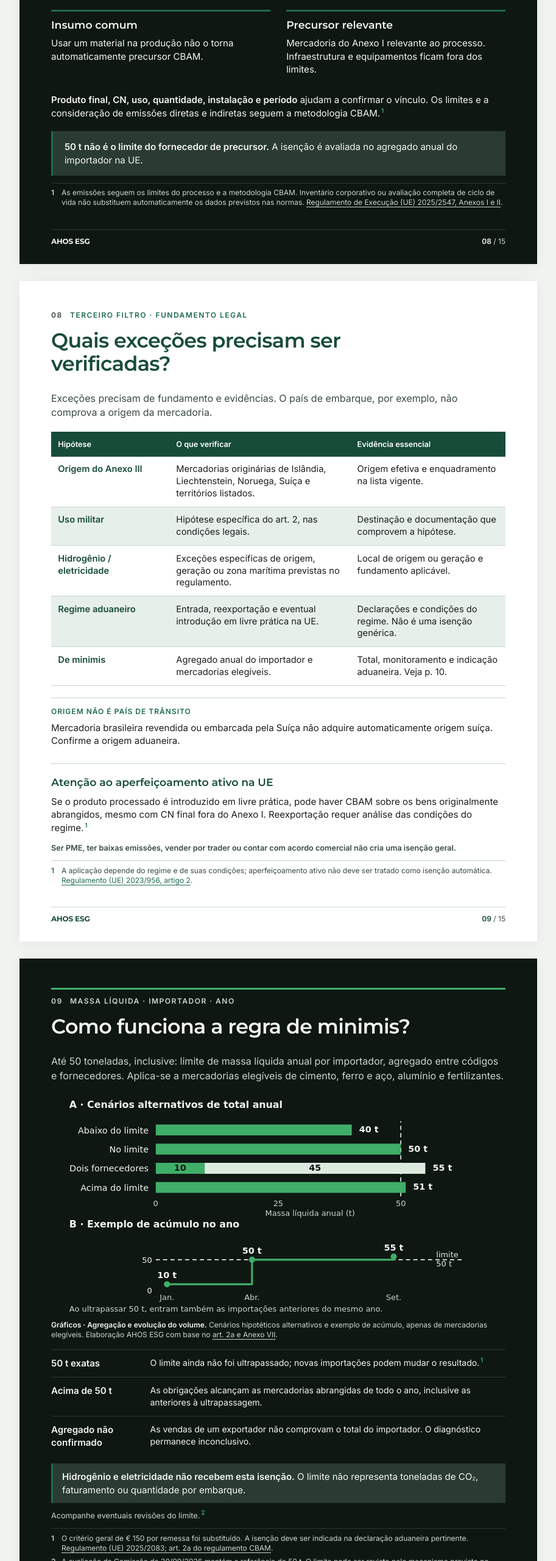
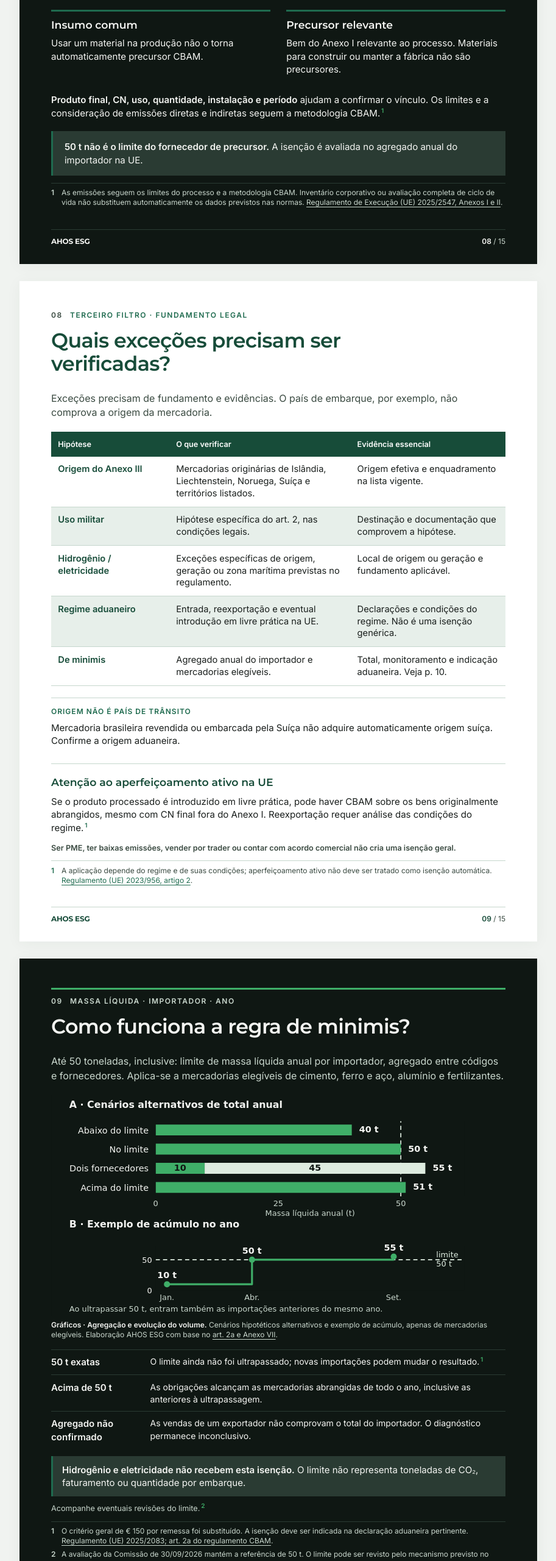
Before and after one commit to ahosesg/ahosebooks, an Astro site: page / in a window 1280 px wide. Shown: the part 8204-10764 px from the top of the page at 61% size, without its empty margins (305-1218 px from the left). Built offline with nearby package versions, Linux system fonts and the light colour scheme; Astro itself is replaced by a stand-in of ours.

Commit message:
book: clarify precursor boundary and finish print spacing

```diff
--- a/src/content/cbam/08-precursores.md
+++ b/src/content/cbam/08-precursores.md
@@ -14,7 +14,7 @@ notes:
 ---
 <div class="boundary-pair">
   <div><h3>Insumo comum</h3><p>Usar um material na produção não o torna automaticamente precursor CBAM.</p></div>
-  <div><h3>Precursor relevante</h3><p>Mercadoria do Anexo I relevante ao processo. Infraestrutura e equipamentos ficam fora dos limites.</p></div>
+  <div><h3>Precursor relevante</h3><p>Bem do Anexo I relevante ao processo. Materiais para construir ou manter a fábrica não são precursores.</p></div>
 </div>
 
 **Produto final, CN, uso, quantidade, instalação e período** ajudam a confirmar o vínculo. Os limites e a consideração de emissões diretas e indiretas seguem a metodologia CBAM.<sup class="note-ref"><a id="chamada-8-1" href="#nota-8-1" role="doc-noteref" aria-label="Nota 1">1</a></sup>
--- a/src/styles/book.css
+++ b/src/styles/book.css
@@ -415,7 +415,8 @@ body[data-mode='print'] .book { overflow-x: auto; }
 .sheet[data-page='10'] .insight { margin: 3mm 0; padding: 3mm 4mm; }
 .sheet[data-page='13'] .insight { margin: 3mm 0 0; }
 .sheet[data-page='10'] .book-figure { margin-bottom: 4mm; }
-.sheet[data-page='13'] .book-figure { margin-bottom: 4mm; }
+.sheet[data-page='13'] .book-figure { margin-bottom: 3mm; }
+.sheet[data-page='10'] .minimis-rules > div { padding: 2.5mm 0; }
 .sheet[data-page='4'] .insight { margin-top: 4mm; }
 .sheet-references .reference-list li { padding: 1.7mm 0; }
 .sheet[data-page='6'] .route-block { padding: 3mm 4mm; border: .3mm solid var(--page-line); background: var(--page-surface); margin-bottom: 4mm; }
```
